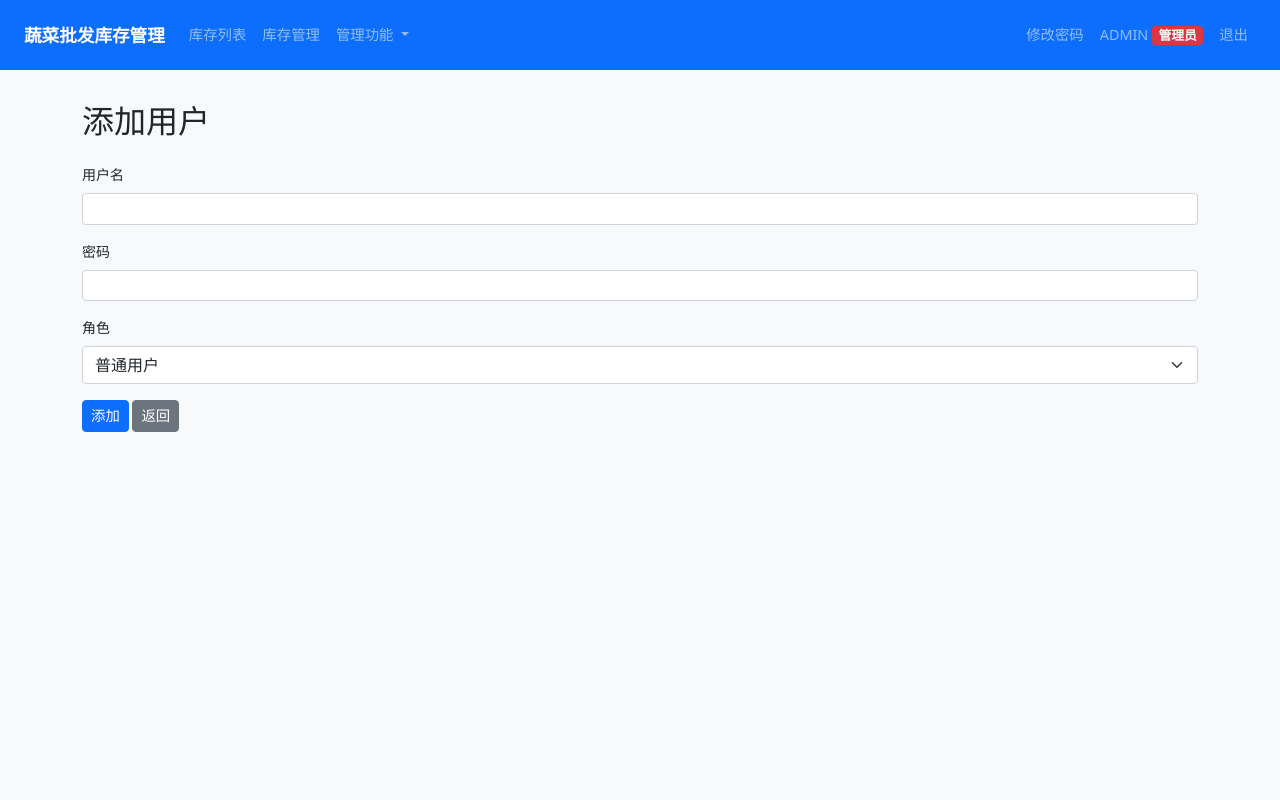
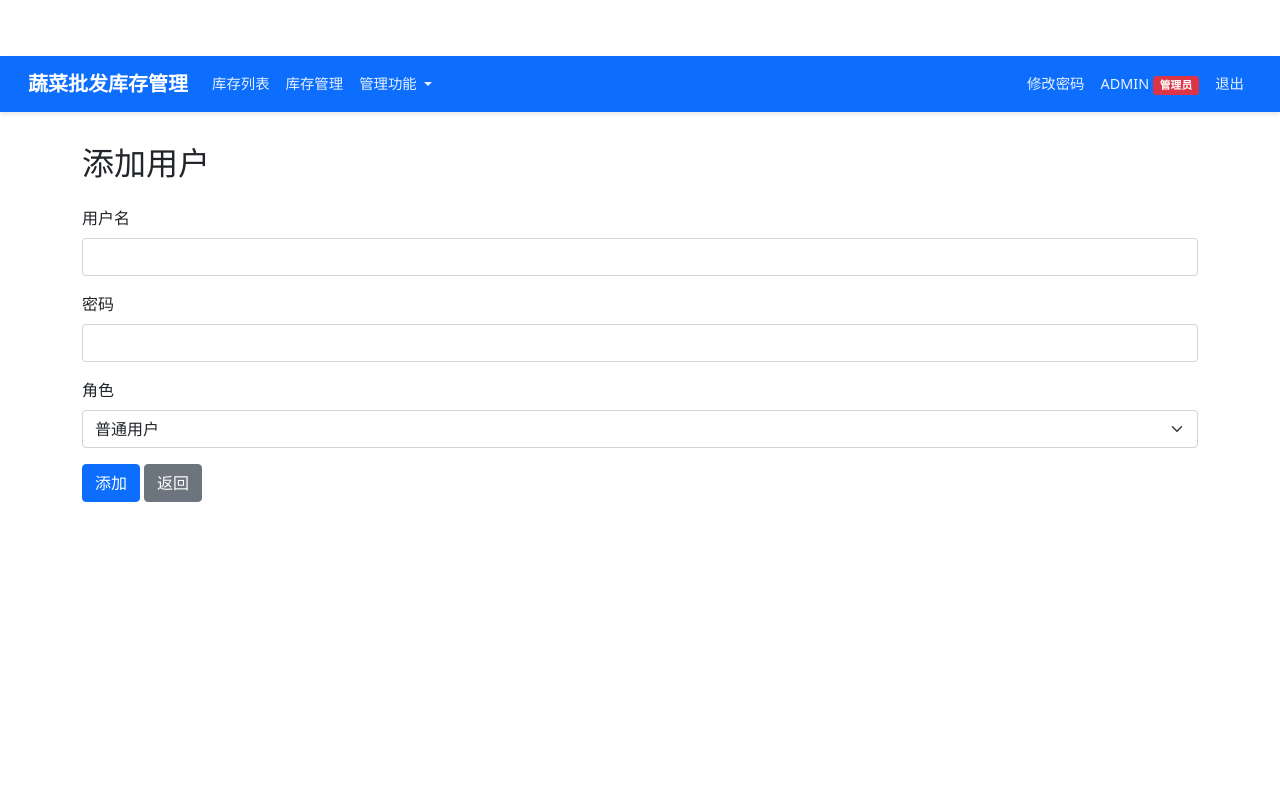
Before and after one commit to cqboy321/SHUCAI2, a Flask app: page /admin/users/add in a window 1280 px wide. Run offline with Flask 2, Linux system fonts and the light colour scheme; a user stored in the database is signed in; parts of the project's set-up code (start-up, migrations or seed data) failed here and were passed over; some libraries are stand-ins or nearby versions.

Commit message:
Add files via upload

```diff
--- a/templates/base.html
+++ b/templates/base.html
@@ -4,14 +4,21 @@
     <meta charset="UTF-8">
     <meta name="viewport" content="width=device-width, initial-scale=1.0, maximum-scale=1.0, user-scalable=no, viewport-fit=cover">
     <title>蔬菜批发库存管理系统</title>
-    <link href="https://cdn.jsdelivr.net/npm/bootstrap@5.1.3/dist/css/bootstrap.min.css" rel="stylesheet">
-    <link href="https://cdn.jsdelivr.net/npm/bootstrap-icons@1.7.2/font/bootstrap-icons.css" rel="stylesheet">
+    <!-- 预加载关键资源 -->
+    <link rel="preload" href="https://cdn.jsdelivr.net/npm/bootstrap@5.1.3/dist/css/bootstrap.min.css" as="style">
+    <link rel="preload" href="https://cdn.jsdelivr.net/npm/bootstrap@5.1.3/dist/js/bootstrap.bundle.min.js" as="script">
+    <link rel="preload" href="https://cdn.jsdelivr.net/npm/bootstrap-icons@1.7.2/font/bootstrap-icons.css" as="style">
+
+    <!-- 内联关键CSS -->
     <style>
+        /* 基础样式 */
         :root {
             --safe-area-inset-top: env(safe-area-inset-top, 0px);
             --safe-area-inset-bottom: env(safe-area-inset-bottom, 0px);
             --safe-area-inset-left: env(safe-area-inset-left, 0px);
             --safe-area-inset-right: env(safe-area-inset-right, 0px);
+            --navbar-height: 56px;
+            --content-padding: 0.5rem;
         }
 
         html {
@@ -20,6 +27,7 @@
             overflow-x: hidden;
             -webkit-text-size-adjust: 100%;
             -webkit-tap-highlight-color: transparent;
+            font-size: 16px;
         }
 
         body {
@@ -28,7 +36,7 @@
             width: 100%;
             margin: 0;
             padding: 0;
-            padding-top: var(--safe-area-inset-top);
+            padding-top: calc(var(--navbar-height) + var(--safe-area-inset-top));
             padding-bottom: var(--safe-area-inset-bottom);
             padding-left: var(--safe-area-inset-left);
             padding-right: var(--safe-area-inset-right);
@@ -37,16 +45,28 @@
             background-color: #f8f9fa;
             display: flex;
             flex-direction: column;
+            opacity: 0;
+            transition: opacity 0.3s ease-in-out;
         }
 
+        body.loaded {
+            opacity: 1;
+        }
+
+        /* 导航栏样式 */
         .navbar {
-            position: sticky;
+            position: fixed;
             top: 0;
+            left: 0;
+            right: 0;
             z-index: 1000;
+            height: var(--navbar-height);
             padding: 0.5rem 1rem;
             background-color: #0d6efd !important;
-            margin-top: calc(-1 * var(--safe-area-inset-top));
-            padding-top: calc(0.5rem + var(--safe-area-inset-top));
+            margin-top: var(--safe-area-inset-top);
+            backdrop-filter: blur(10px);
+            -webkit-backdrop-filter: blur(10px);
+            box-shadow: 0 2px 4px rgba(0,0,0,0.1);
         }
 
         .navbar-brand {
@@ -55,6 +75,7 @@
             white-space: nowrap;
             overflow: hidden;
             text-overflow: ellipsis;
+            color: #fff !important;
         }
 
         .nav-link {
@@ -63,23 +84,33 @@
             white-space: nowrap;
             overflow: hidden;
             text-overflow: ellipsis;
+            color: rgba(255,255,255,0.9) !important;
         }
 
+        .nav-link:hover {
+            color: #fff !important;
+        }
+
+        /* 内容区域样式 */
         .container-fluid {
-            padding: 0.5rem;
+            padding: var(--content-padding);
             flex: 1;
             width: 100%;
             max-width: 100%;
             overflow-x: hidden;
             margin: 0;
+            position: relative;
         }
 
+        /* 卡片样式 */
         .card {
             margin-bottom: 0.75rem;
             border-radius: 0.5rem;
             overflow: hidden;
             background-color: #fff;
             box-shadow: 0 1px 3px rgba(0,0,0,0.1);
+            transform: translateZ(0);
+            will-change: transform;
         }
 
         .card-header {
@@ -92,6 +123,7 @@
             padding: 0.75rem;
         }
 
+        /* 表格样式 */
         .table {
             width: 100%;
             margin-bottom: 0;
@@ -108,6 +140,7 @@
             -webkit-overflow-scrolling: touch;
             scrollbar-width: none;
             -ms-overflow-style: none;
+            overscroll-behavior: contain;
         }
 
         .table-responsive::-webkit-scrollbar {
@@ -132,6 +165,7 @@
             border-bottom: 1px solid #dee2e6;
         }
 
+        /* 按钮样式 */
         .btn {
             font-size: 0.9rem;
             padding: 0.25rem 0.5rem;
@@ -142,6 +176,8 @@
             border-radius: 0.25rem;
             transition: all 0.2s ease-in-out;
             -webkit-tap-highlight-color: transparent;
+            transform: translateZ(0);
+            will-change: transform;
         }
 
         .btn:active {
@@ -159,6 +195,7 @@
             gap: 0.25rem;
         }
 
+        /* 导航标签样式 */
         .nav-tabs {
             flex-wrap: nowrap;
             overflow-x: auto;
@@ -167,6 +204,7 @@
             border-bottom: 1px solid #dee2e6;
             scrollbar-width: none;
             -ms-overflow-style: none;
+            overscroll-behavior: contain;
         }
 
         .nav-tabs::-webkit-scrollbar {
@@ -189,6 +227,7 @@
             background-color: transparent;
         }
 
+        /* 表单样式 */
         .form-control {
             font-size: 0.9rem;
             padding: 0.25rem 0.5rem;
@@ -198,6 +237,7 @@
             background-color: #fff;
         }
 
+        /* 提示框样式 */
         .alert {
             font-size: 0.9rem;
             padding: 0.5rem 1rem;
@@ -206,12 +246,14 @@
             border: 1px solid transparent;
         }
 
+        /* 徽章样式 */
         .badge {
             font-size: 0.8rem;
             padding: 0.25em 0.5em;
             border-radius: 0.25rem;
         }
 
+        /* 下拉菜单样式 */
         .dropdown-menu {
             font-size: 0.9rem;
             padding: 0.5rem 0;
@@ -226,9 +268,10 @@
             text-overflow: ellipsis;
         }
 
+        /* 移动端适配 */
         @media (max-width: 768px) {
-            .container-fluid {
-                padding: 0.25rem;
+            :root {
+                --content-padding: 0.25rem;
             }
 
             .card {
@@ -267,29 +310,11 @@
                 padding: 0.2rem 0.4rem;
             }
         }
+    </style>
 
-        /* 华为鸿蒙系统特定优化 */
-        @supports (-webkit-touch-callout: none) {
-            .table-responsive {
-                -webkit-overflow-scrolling: touch;
-                overscroll-behavior: contain;
-            }
-
-            .nav-tabs {
-                -webkit-overflow-scrolling: touch;
-                overscroll-behavior: contain;
-            }
-
-            .btn {
-                -webkit-tap-highlight-color: transparent;
-            }
-
-            .navbar {
-                backdrop-filter: blur(10px);
-                -webkit-backdrop-filter: blur(10px);
-            }
-        }
-    </style>
+    <!-- 异步加载非关键CSS -->
+    <link rel="stylesheet" href="https://cdn.jsdelivr.net/npm/bootstrap@5.1.3/dist/css/bootstrap.min.css" media="print" onload="this.media='all'">
+    <link rel="stylesheet" href="https://cdn.jsdelivr.net/npm/bootstrap-icons@1.7.2/font/bootstrap-icons.css" media="print" onload="this.media='all'">
 </head>
 <body>
     {% if current_user.is_authenticated %}
@@ -362,6 +387,18 @@
         {% block content %}{% endblock %}
     </div>
 
-    <script src="https://cdn.jsdelivr.net/npm/bootstrap@5.1.3/dist/js/bootstrap.bundle.min.js"></script>
+    <!-- 异步加载JavaScript -->
+    <script>
+        // 页面加载完成后显示内容
+        document.addEventListener('DOMContentLoaded', function() {
+            document.body.classList.add('loaded');
+        });
+
+        // 预加载Bootstrap
+        var bootstrapScript = document.createElement('script');
+        bootstrapScript.src = 'https://cdn.jsdelivr.net/npm/bootstrap@5.1.3/dist/js/bootstrap.bundle.min.js';
+        bootstrapScript.async = true;
+        document.head.appendChild(bootstrapScript);
+    </script>
 </body>
 </html>
```
